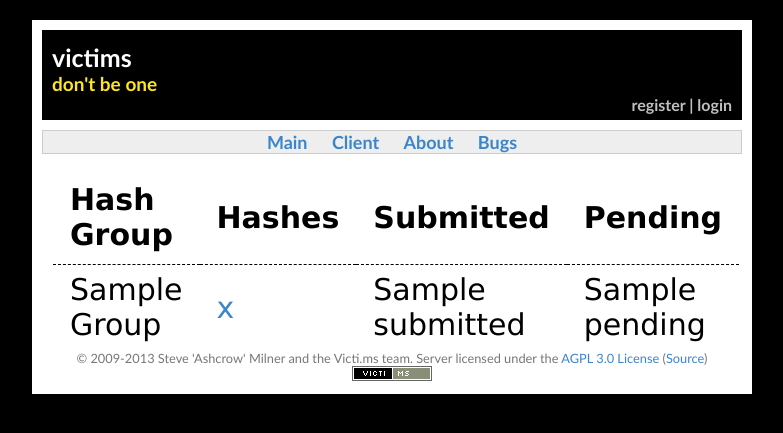
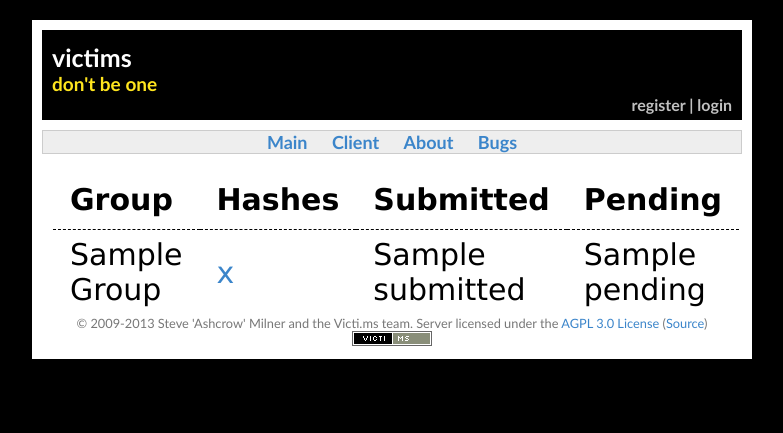
Before and after one commit to victims/victims-web, a Python web app: template src/victims_web/blueprints/ui/templates/index.html in a window 1280 px wide. Shown: the top 433 px of the page, without its empty margins (248-1031 px from the left). Run offline with Jinja, Linux system fonts and the light colour scheme; the template is opened without the code that fills it: most values are stand-ins (such as "Sample title", 1, 10 or a date in 2020); some libraries are stand-ins or nearby versions.

Commit message:
Formatting fix for index.html

```diff
--- a/src/victims_web/blueprints/ui/templates/index.html
+++ b/src/victims_web/blueprints/ui/templates/index.html
@@ -5,7 +5,7 @@
     <table id="statustable">
         <thead>
             <tr>
-          <th>Hash Group</th>
+                <th>Group</th>
                 <th>Hashes</th>
                 <th>Submitted</th>
                 <th>Pending</th>
```
Lines whose indentation alone changed are shown as unchanged.
